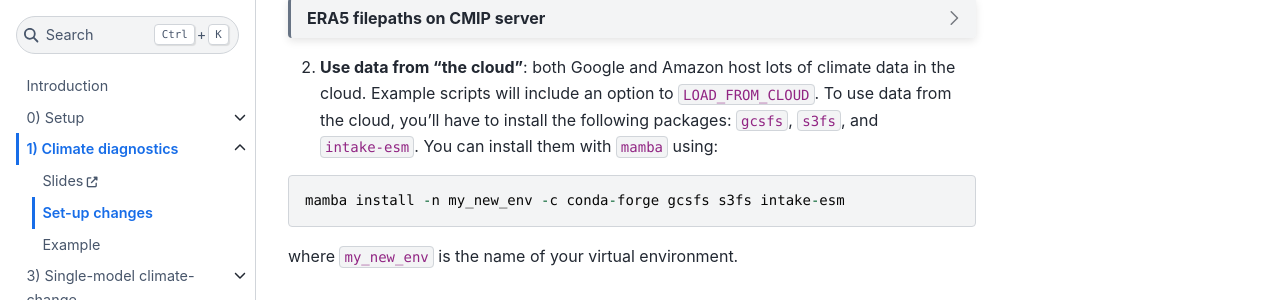
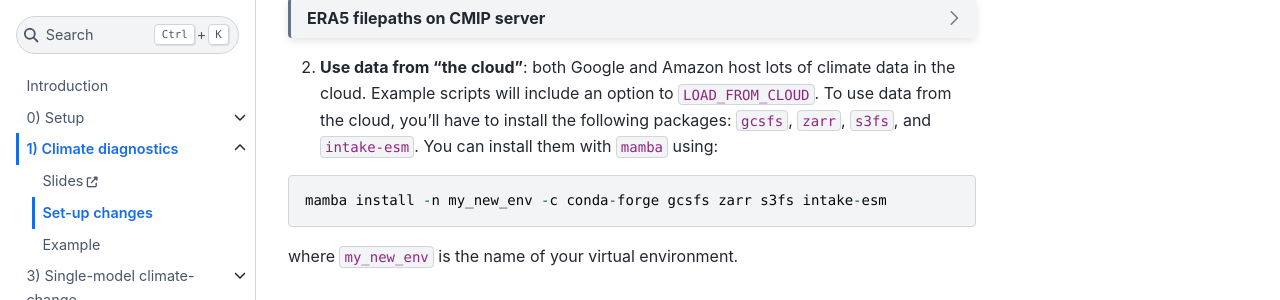
Before and after one commit to ktcarr/whoi-climate-tutorial_2025, a Jupyter Book: the page built from docs/pages/data_analysis/setup-changes.md, in a window 1280 px wide and 900 px high, scrolled down 585 px. Shown: the part 173-473 px from the top of the window. Built offline with Jupyter Book 1.0.4 settings and Sphinx 7.4.7 and the Sphinx Book theme 1.1.4, drawn with Linux system fonts in a browser that asks for light colours.

Commit message:
add zarr requirement

`````diff
--- a/docs/pages/data_analysis/setup-changes.md
+++ b/docs/pages/data_analysis/setup-changes.md
@@ -35,9 +35,9 @@ era5_fp_pre = server_fp / era5_fp / Path("total_precipitation")
 ```
 ````
 
-2. **Use data from "the cloud"**: both Google and Amazon host lots of climate data in the cloud. Example scripts will include an option to ```LOAD_FROM_CLOUD```. To use data from the cloud, you'll have to install the following packages: ```gcsfs```, ```s3fs```, and ```intake-esm```. You can install them with ```mamba``` using:
+2. **Use data from "the cloud"**: both Google and Amazon host lots of climate data in the cloud. Example scripts will include an option to ```LOAD_FROM_CLOUD```. To use data from the cloud, you'll have to install the following packages: ```gcsfs```, ```zarr```, ```s3fs```, and ```intake-esm```. You can install them with ```mamba``` using:
 ```
-mamba install -n my_new_env -c conda-forge gcsfs s3fs intake-esm
+mamba install -n my_new_env -c conda-forge gcsfs zarr s3fs intake-esm
 ```
 where ```my_new_env``` is the name of your virtual environment.
 
`````
Also changed, not shown: docs/pages/data_analysis/example.ipynb.
